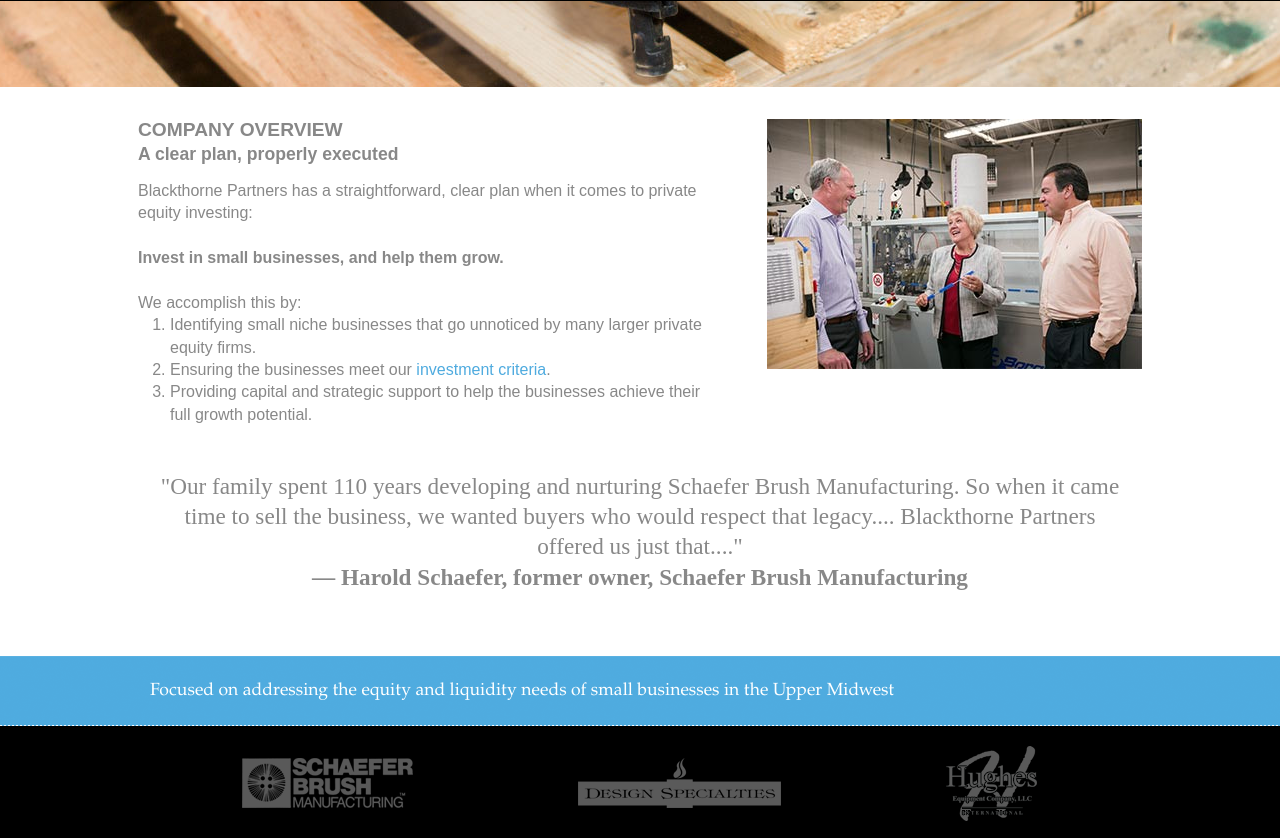
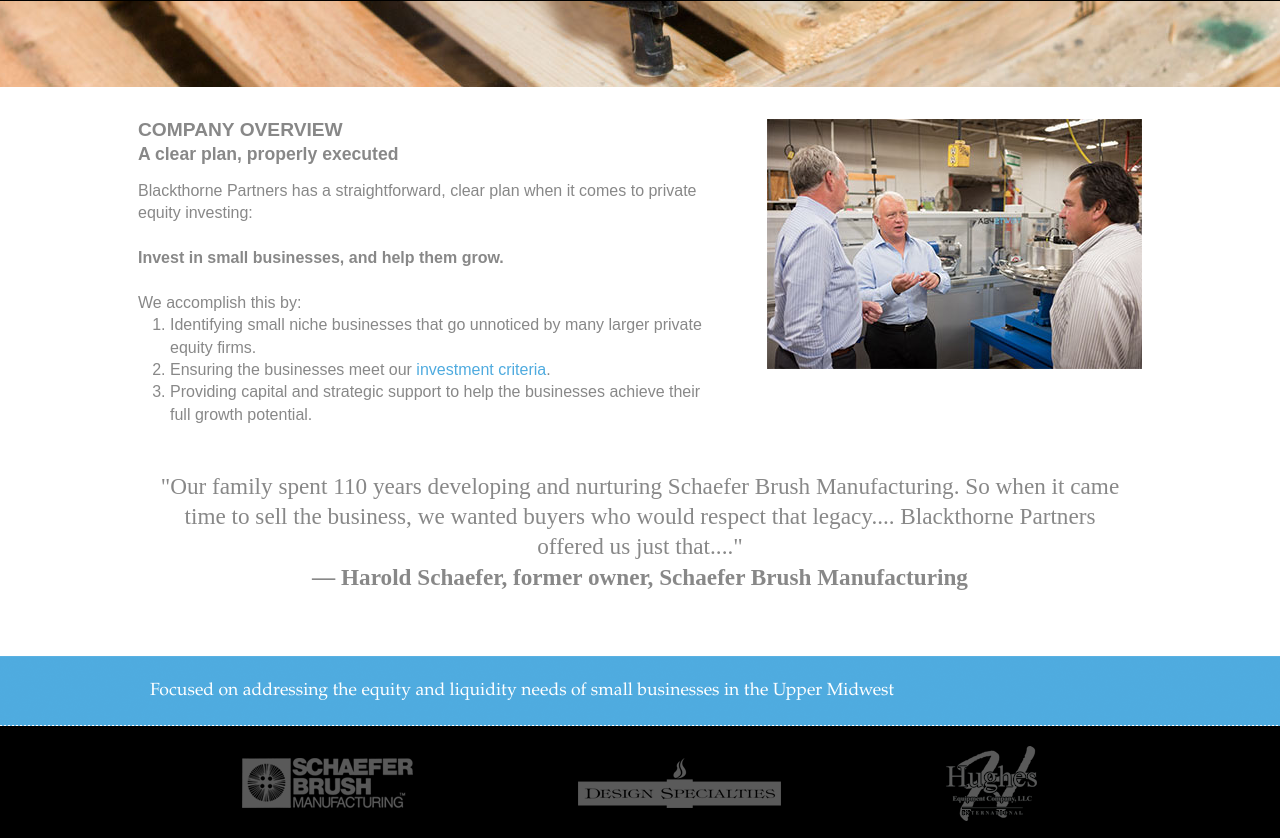
Before and after one commit to foresitegroup/Blackthorne, a PHP site: page /company-overview.php in a window 1280 px wide. Shown: the part 87-925 px from the top of the page. Run offline with PHP 8.4, Linux system fonts and the light colour scheme; some libraries are stand-ins or nearby versions.

Commit message:
Replace image

```diff
--- a/company-overview.php
+++ b/company-overview.php
@@ -4,7 +4,7 @@ $Banner = "banner-company-overview.jpg";
 include "header.php";
 ?>
 
-<img src="images/company-overview2.jpg" alt="" class="right">
+<img src="images/company-overview3.jpg" alt="" class="right">
 
 <h1>Company Overview</h1>
 <h2>A clear plan, properly executed</h2>
```
Also changed, not shown: images/company-overview3.jpg (added).
